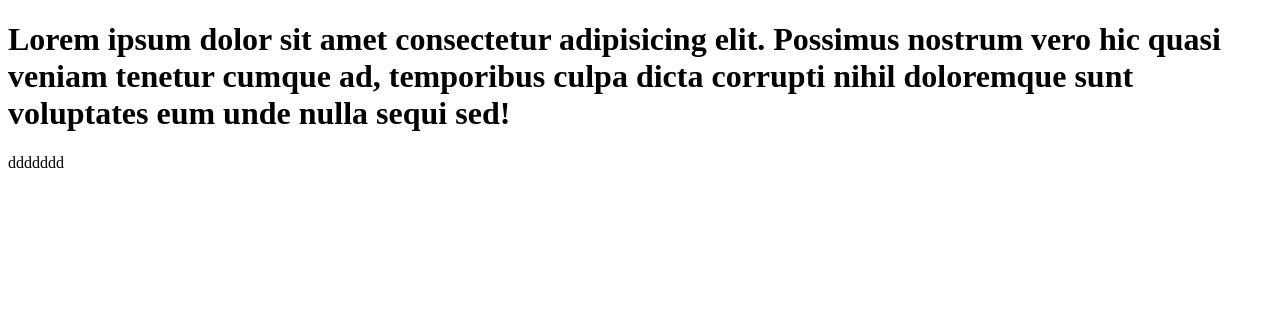
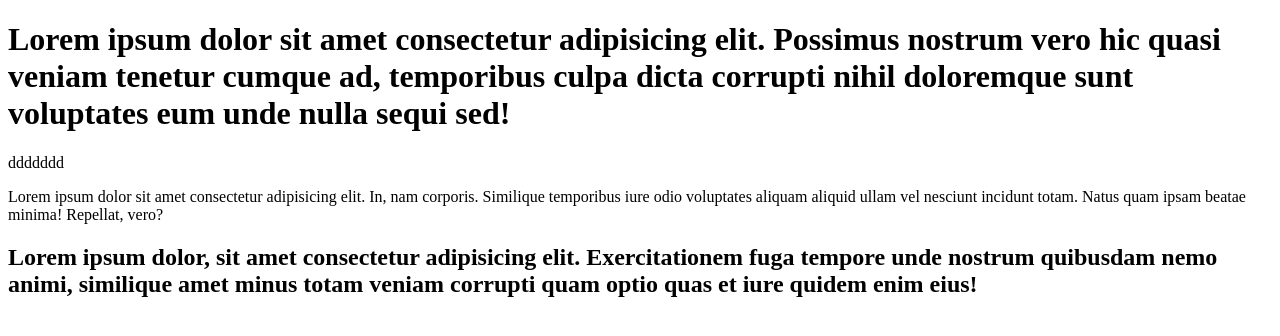
Before and after one commit to tereezm/cviceni02, a plain HTML site: page index.html in a window 1280 px wide. Drawn offline with Linux system fonts and the light colour scheme.

```diff
--- a/index.html
+++ b/index.html
@@ -12,6 +12,11 @@
 
     </h1>
     <p>ddddddd</p>
+    <p>Lorem ipsum dolor sit amet consectetur adipisicing elit. In, nam corporis. Similique temporibus iure odio voluptates aliquam aliquid ullam vel nesciunt incidunt totam. Natus quam ipsam beatae minima! Repellat, vero?
+    <h2>Lorem ipsum dolor, sit amet consectetur adipisicing elit. Exercitationem fuga tempore unde nostrum quibusdam nemo animi, similique amet minus totam veniam corrupti quam optio quas et iure quidem enim eius!
+
+    </h2>
+    </p>
 
 </body>
 </html>
```
